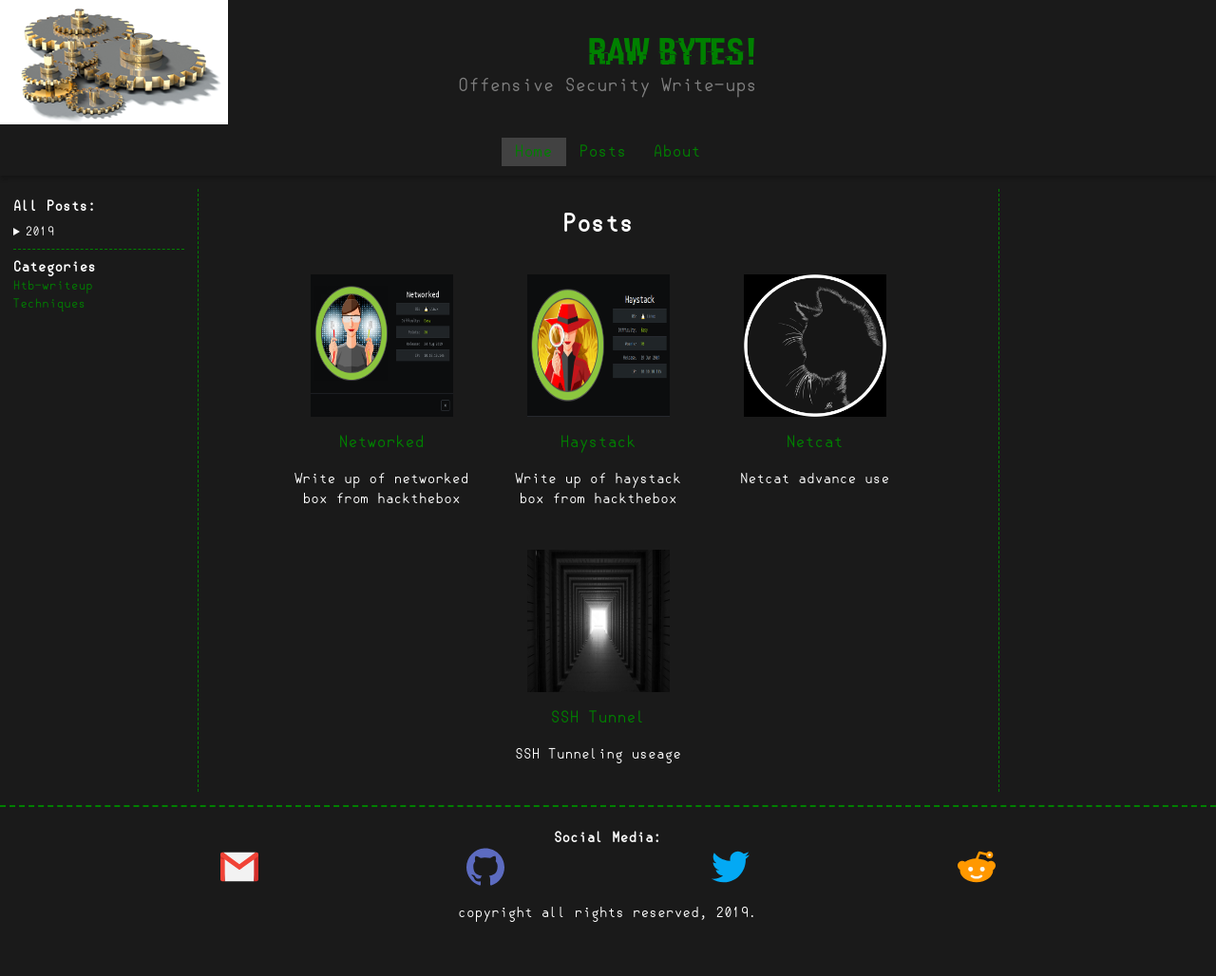
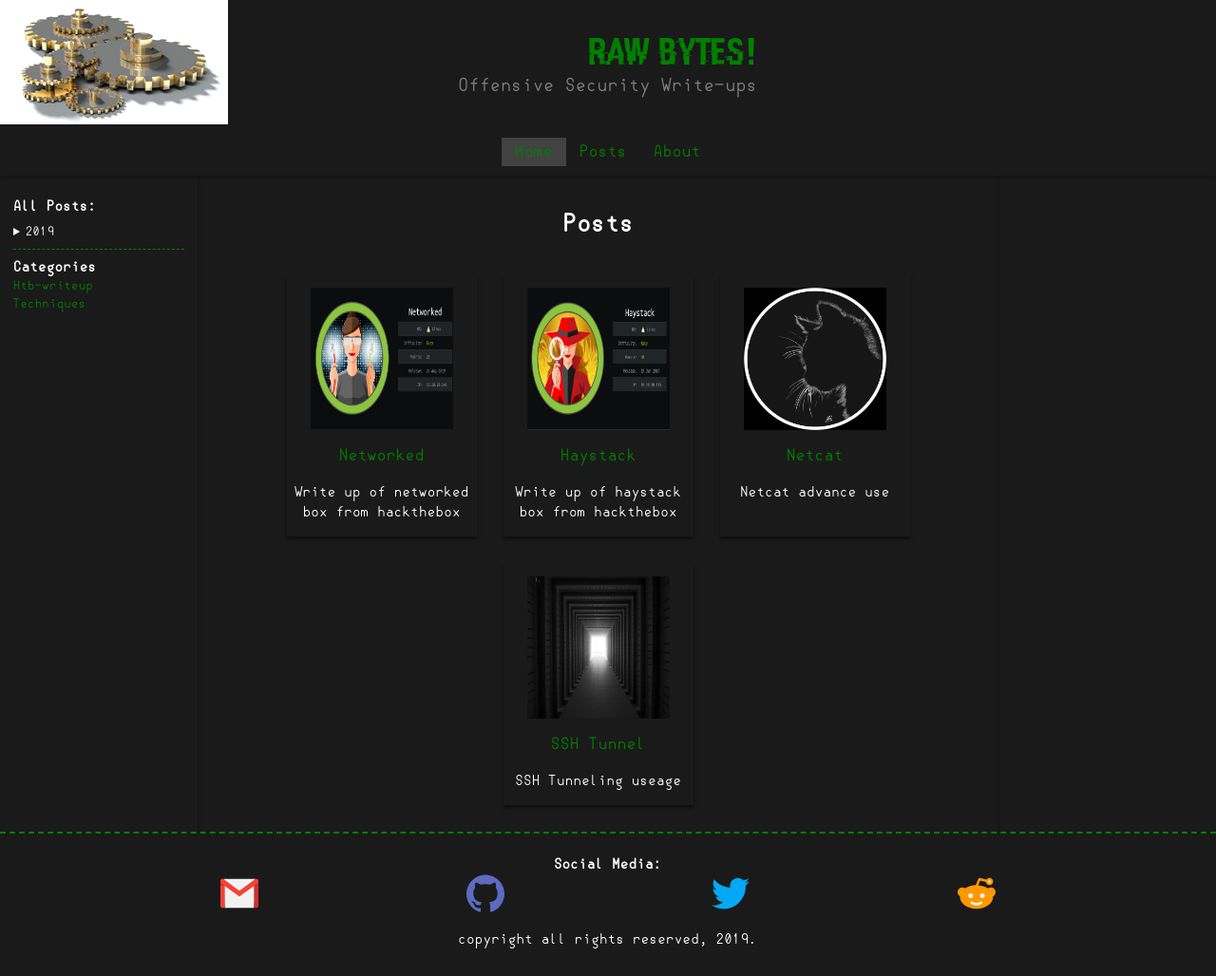
Before and after one commit to ald3rs0n/ald3rs0n.github.io, a Jekyll site: the page built from index.md, in a window 1280 px wide. Shown: the whole page at 95% size. Built offline with Jekyll 4.4.1, drawn with Linux system fonts in a browser that asks for light colours; before the commit the page ends 1000 px from its top, so only the background shows below that.

Commit message:
commit#32

```diff
--- a/_sass/classic/_columns.scss
+++ b/_sass/classic/_columns.scss
@@ -115,7 +115,13 @@ main {
 	margin-left: 0;
 	margin-bottom: $column-separator-bottom-spacing;
 	margin-right: 0;
-	@include medium-layout { border-right: 1px dashed $column-separator-color-medium; }
-	@include widest-layout { border-right: 1px dashed $column-separator-color-widest; }
+	@include medium-layout { border-right: 0px dashed $column-separator-color-medium; }
+	@include widest-layout { border-right: 0px dashed $column-separator-color-widest; }
 	@if $column-separator-display { display: block; } @else { display: none; }
 }
+
+// secondary and tartiary column shadow
+.secondary-column,
+.tertiary-column {
+	box-shadow: 0em 0em 0.2em 0em rgba(0,0,0,0.5);
+}
--- a/_sass/classic/_custom.scss
+++ b/_sass/classic/_custom.scss
@@ -109,6 +109,8 @@
 	display: block;
 	width: 200px;
 	margin: $vspacing-unit $hspacing-unit;
+	padding-top: 14px;
+	box-shadow: 0em 0.2em 0.2em 0em rgba(0,0,0,0.5);
 }
 
 .cblock-name {
```
Also changed, not shown: assets/img/networked/Banner.png.
